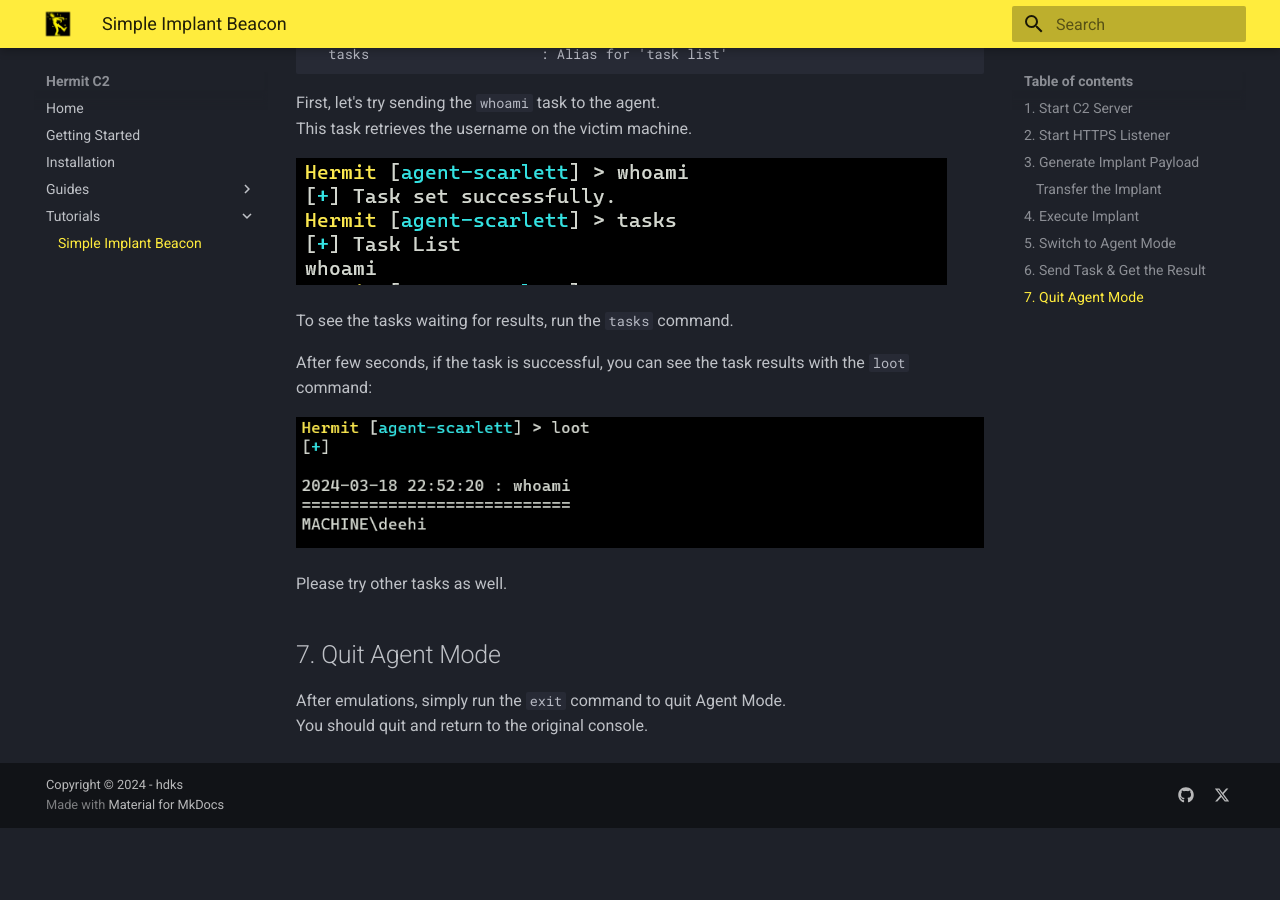
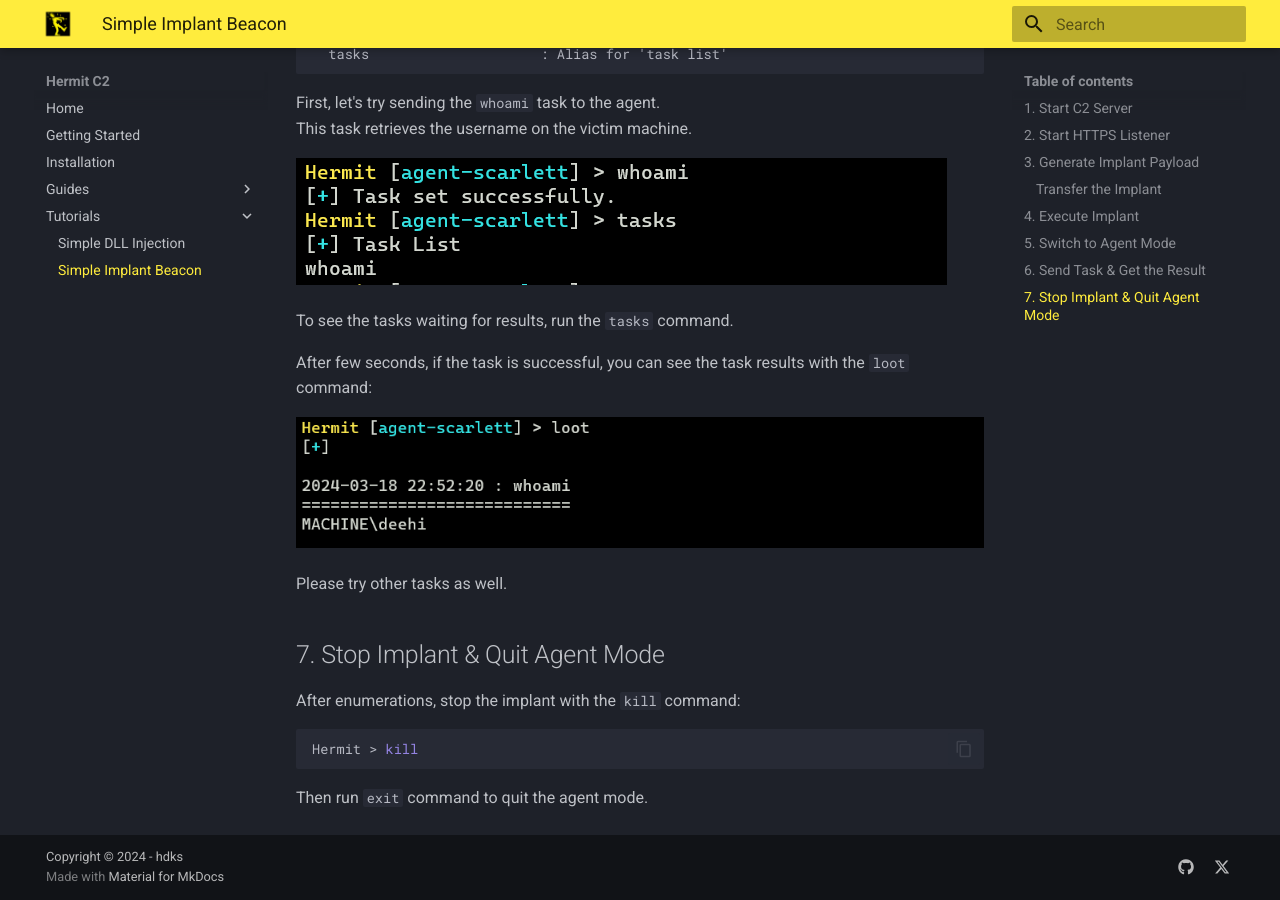
Before and after one commit to hideckies/hermit, an MkDocs documentation site: the page built from docs/tutorials/simple-implant-beacon.md, in a window 1280 px wide and 900 px high, scrolled down 3711 px. Built offline with MkDocs 1.6.1 and Material for MkDocs 9.7.7, drawn with Linux system fonts in a browser that asks for light colours; before the commit the page ends 4539 px from its top, so only the background shows below that.

````diff
--- a/docs/tutorials/simple-implant-beacon.md
+++ b/docs/tutorials/simple-implant-beacon.md
@@ -17,7 +17,7 @@
 
 ## 3. Generate Implant Payload
 
-![payload gen](../assets/images/terminal/payload_gen.png)
+![payload gen](../assets/images/terminal/payload_gen_implant_beacon_win_amd64_exe.png)
 
 The implant is saved under `$HOME/.hermit/server/listeners/listener-<name>/payloads/` folder.
 
@@ -107,7 +107,7 @@
 First, let's try sending the `whoami` task to the agent.
 This task retrieves the username on the victim machine.
 
-![task send](../assets/images/terminal/task_send.png)
+![task send](../assets/images/terminal/task_send_whoami.png)
 
 To see the tasks waiting for results, run the `tasks` command.
 
@@ -117,7 +117,12 @@
 
 Please try other tasks as well.
 
-## 7. Quit Agent Mode
+## 7. Stop Implant & Quit Agent Mode
 
-After emulations, simply run the `exit` command to quit Agent Mode.
-You should quit and return to the original console.
+After enumerations, stop the implant with the `kill` command:
+
+```sh
+Hermit > kill
+```
+
+Then run `exit` command to quit the agent mode.
````
Also changed, not shown: docs/tutorials/simple-dll-injection.md (added, +112 -0 lines), docs/assets/images/terminal/listener_payloads.png (added), docs/assets/images/terminal/loot_ps.png (added), docs/assets/images/terminal/payload_gen_implant_beacon_win_amd64_dll.png (added), docs/assets/images/terminal/payload_gen_implant_beacon_win_amd64_exe.png (renamed from docs/assets/images/terminal/payload_gen.png), docs/assets/images/terminal/payload_gen_stager_dll_loader_win_amd64_exe.png (added), docs/assets/images/terminal/task_send_ps.png (added), docs/assets/images/terminal/task_send_whoami.png (renamed from docs/assets/images/terminal/task_send.png), 3 other files.
